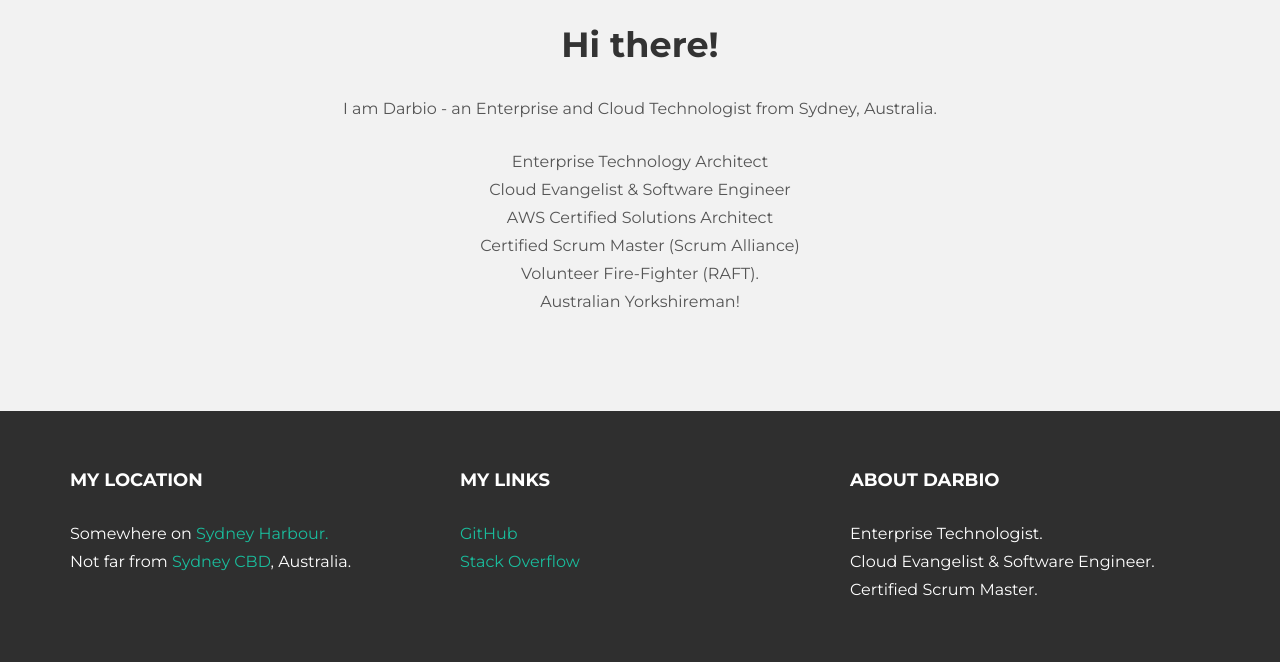
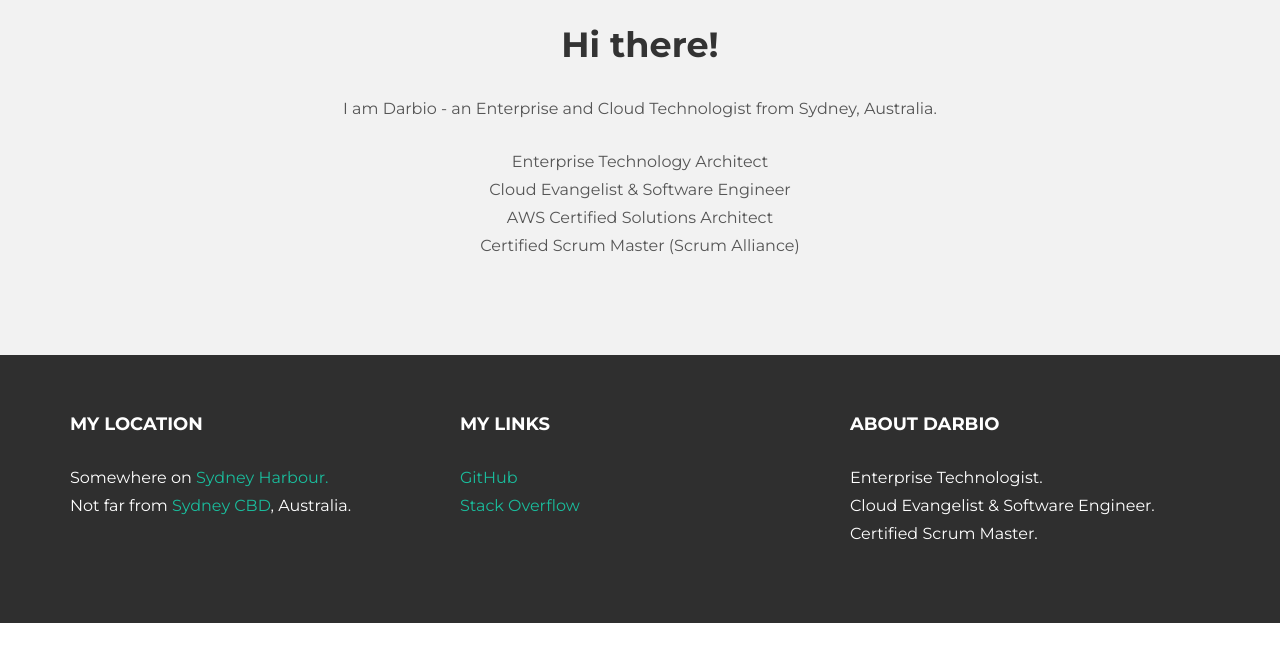
Before and after one commit to darbio/darbio.github.io, a Jekyll site: the page built from index.html, in a window 1280 px wide, cut to the strip 440-1119 px from the top of the page. Shown: the top 662 px of the strip. Built offline with Jekyll 4.4.1, drawn with Linux system fonts in a browser that asks for light colours; nearby versions of some CDN libraries; after the commit the page ends 1063 px from its top, so only the background shows below that.

Commit message:
Update index.html

```diff
--- a/index.html
+++ b/index.html
@@ -10,7 +10,7 @@ layout: default
         <img src="http://www.gravatar.com/avatar/ce197ab23bedb46c953a2582e00cade3?s=155&d=mm" alt="darbio" class="gravatar img-circle">
         <h1>Hi there!</h1>
         <p>I am Darbio - an Enterprise and Cloud Technologist from Sydney, Australia.</p>
-        <p>Enterprise Technology Architect<br />Cloud Evangelist & Software Engineer<br/>AWS Certified Solutions Architect<br/>Certified Scrum Master (Scrum Alliance)<br/>Volunteer Fire-Fighter (RAFT).<br/>Australian Yorkshireman!</p>
+        <p>Enterprise Technology Architect<br />Cloud Evangelist & Software Engineer<br/>AWS Certified Solutions Architect<br/>Certified Scrum Master (Scrum Alliance)</p>
 
       </div><!-- /col-lg-8 -->
     </div><!-- /row -->
```
